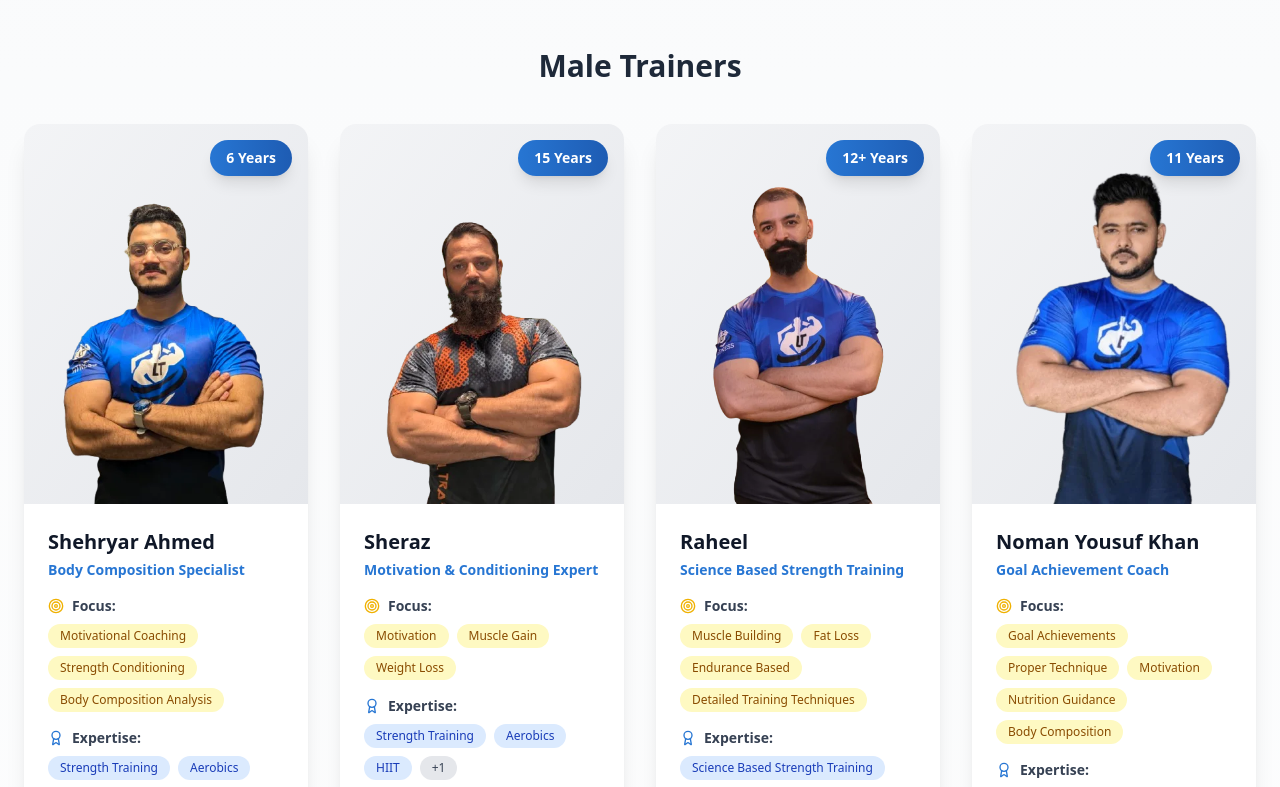
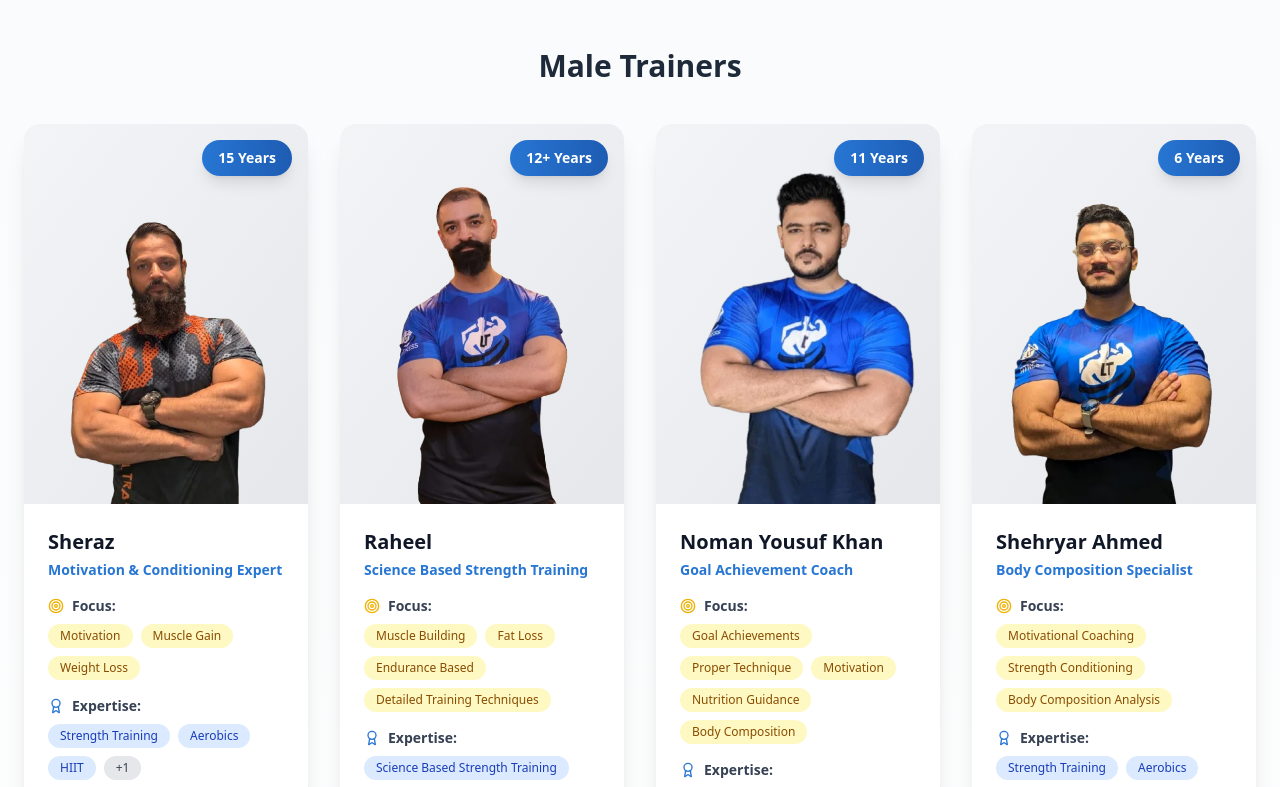
Before and after one commit to MubashirACode/lifetime, a React (Vite) app: page / in a window 1280 px wide. Shown: the part 2440-3227 px from the top of the page. Built offline with nearby package versions, Linux system fonts and the light colour scheme.

Commit message:
some changes trainer section

```diff
--- a/src/components/Trainer.jsx
+++ b/src/components/Trainer.jsx
@@ -4,14 +4,6 @@ import { Award, Target } from 'lucide-react';
 
 
 const trainers = [
-  {
-    img: '/trainer1.webp',
-    name: "Shehryar Ahmed",
-    exp: "6 Years",
-    role: "Body Composition Specialist",
-    mainConcern: ["Motivational Coaching", "Strength Conditioning", "Body Composition Analysis"],
-    expertise: ["Strength Training", "Aerobics", "Weight Loss & Weight Gain Training", "CV Training", "CrossFit"]
-  },
   {
     img: '/trainer2.webp',
     name: "Sheraz",
@@ -35,6 +27,14 @@ const trainers = [
     role: "Goal Achievement Coach",
     mainConcern: ["Goal Achievements", "Proper Technique", "Motivation", "Nutrition Guidance", "Body Composition"],
     expertise: ["Strength Training", "Hypertrophy Training", "HIIT", "Weight Gain & Weight Loss", "Rehab Exercises", "CrossFit"]
+  },
+  {
+    img: '/trainer1.webp',
+    name: "Shehryar Ahmed",
+    exp: "6 Years",
+    role: "Body Composition Specialist",
+    mainConcern: ["Motivational Coaching", "Strength Conditioning", "Body Composition Analysis"],
+    expertise: ["Strength Training", "Aerobics", "Weight Loss & Weight Gain Training", "CV Training", "CrossFit"]
   },
   {
     img: '/trainer5.png', // ya jo image hai
```
